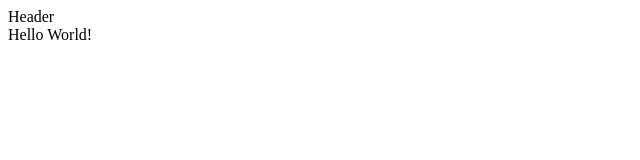
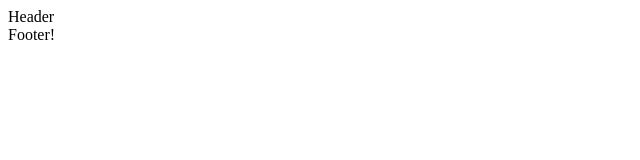
Before and after one commit to mixelio/MaProjekt-2, a plain HTML site: page index.html in a window 1280 px wide. Shown: the full height of the page, 0-640 px from the left. Drawn offline with Linux system fonts and the light colour scheme.

Commit message:
add footer text

```diff
--- a/index.html
+++ b/index.html
@@ -11,7 +11,7 @@
 <body>
   <header>Header</header>
   <main></main>
-  <footer>Hello World!</footer>
+  <footer>Footer!</footer>
 </body>
 
 </html>
```
